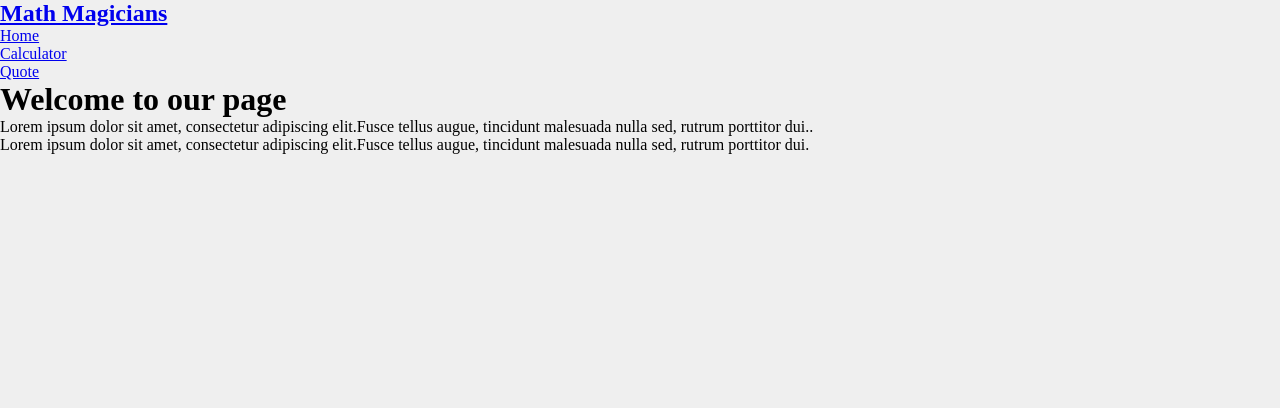
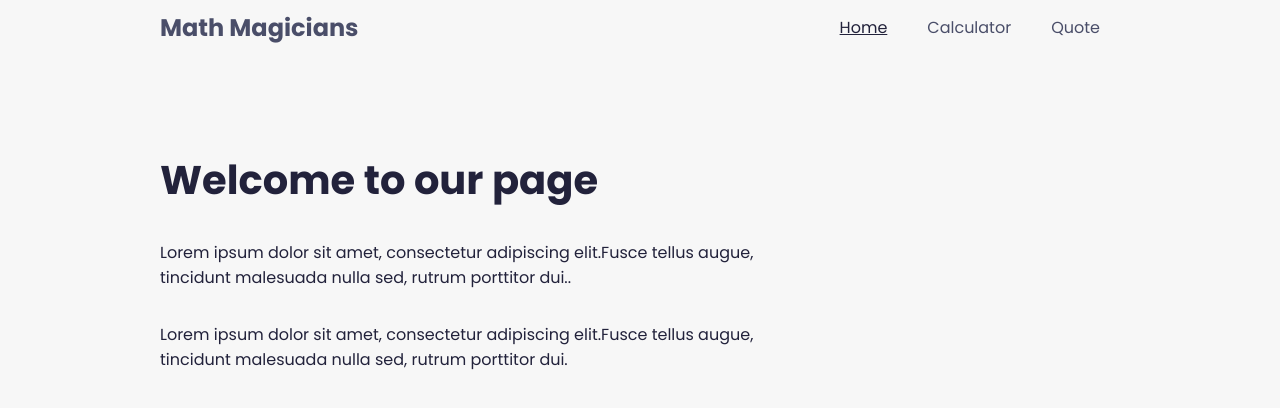
Before and after one commit to codecaiine/math-magicians, a React (Create React App) app: page / in a window 1280 px wide. Shown: the top 408 px of the page. Built offline with nearby package versions, Linux system fonts and the light colour scheme.

Commit message:
Add styles to my pages

```diff
--- a/src/index.css
+++ b/src/index.css
@@ -1,3 +1,113 @@
+@import url('https://fonts.googleapis.com/css2?family=Poppins:ital,wght@0,100;0,200;0,300;0,400;0,500;0,600;0,700;0,800;0,900;1,100;1,200;1,300;1,400;1,500;1,600;1,700;1,800;1,900&display=swap');
+
+*,
+*::after,
+*::before {
+  box-sizing: border-box;
+  margin: 0;
+  padding: 0;
+}
+
+ul,
+li {
+  list-style-type: none;
+  text-decoration: none;
+}
+
+a {
+  text-decoration: none;
+  color: inherit;
+}
+
+:root {
+  --color-background: #f7f7f7;
+  --color-display: #4a4e69;
+  --color-btns-container: #fef3eb;
+  --color-calc-btn: #f2e9e4;
+  --color-calc-btn-colored: #ffb685;
+  --color-warning: rgb(255, 53, 53);
+  --color-background-dark: #22223b;
+  --color-display-dark: #4a4e69;
+  --color-btns-container-dark: #fdcdad;
+  --color-calc-btn-dark: #f2e9e4;
+  --color-calc-btn-colored-dark: #ffb685;
+  --color-blue-shade-dark: #c3c6d5;
+  --color-light: #f2e9e4;
+}
+
+html {
+  font-size: 62.5%;
+  font-family: 'Poppins', sans-serif;
+  background: var(--color-background);
+}
+
 body {
-  background: #efefef;
+  font-size: 1.6rem;
+  color: var(--color-background-dark);
 }
+
+.app {
+  max-width: 96rem;
+  margin: 6rem auto 0;
+}
+
+nav {
+  position: fixed;
+  top: 0;
+  left: 0;
+  width: 100%;
+  background: var(--color-background);
+}
+
+nav ul {
+  display: flex;
+}
+
+nav h1 {
+  padding: 1rem 0;
+  color: var(--color-display);
+}
+
+.homePage h1 {
+  margin-top: 3em;
+  font-size: 4rem;
+  line-height: 3em;
+}
+
+nav h1:hover {
+  color: var(--color-warning);
+}
+
+.nav-container {
+  max-width: 96rem;
+  margin: 0 auto;
+  display: flex;
+  justify-content: space-between;
+  align-items: center;
+}
+
+.link {
+  padding: 1rem 2rem;
+  height: 100%;
+  color: var(--color-display);
+}
+
+.link:hover {
+  color: var(--color-warning);
+}
+
+.link-active {
+  color: var(--color-background-dark);
+  text-decoration: underline;
+}
+
+.homeParagraph {
+  margin-bottom: 2em;
+  max-width: 60ch;
+}
+
+.quoteParagraph {
+  margin-top: 6em;
+  font-size: 4rem;
+  line-height: 1.5em;
+}
--- a/src/pages/Home.js
+++ b/src/pages/Home.js
@@ -1,10 +1,13 @@
 const Home = () => (
   <div>
-    <div className="homePageWrap">
+    <div className="homePage">
       <h1>
         Welcome to our page
         {' '}
+        { ' ' }
       </h1>
+      {' '}
+      { ' ' }
       {' '}
       <p className="homeParagraph">
         Lorem ipsum dolor sit amet,
@@ -12,7 +15,10 @@ const Home = () => (
         tincidunt malesuada nulla sed,
         rutrum porttitor dui..
         {' '}
+        { ' ' }
       </p>
+      {' '}
+      { ' ' }
       {' '}
       <p className="homeParagraph">
         Lorem ipsum dolor sit amet,
@@ -20,6 +26,7 @@ const Home = () => (
         tincidunt malesuada nulla sed,
         rutrum porttitor dui.
         {' '}
+        { ' ' }
       </p>
 
     </div>
--- a/src/pages/Quote.js
+++ b/src/pages/Quote.js
@@ -1,13 +1,17 @@
 const Quote = () => (
   <p className="quoteParagraph">
-    Mathematics is not about numbers, equations, computations, or algorithms:
-    It is about understanding.
+    A computer would deserve to be called intelligent
+    if it could deceive a human into believing that it was human.
+    {' '}
+    { ' ' }
     {' '}
     <b>
-      {' '}
-      -William Paul Thurston
-      {' '}
+
+      -Alan Turing
+
     </b>
+    {' '}
+
   </p>
 );
 
```
